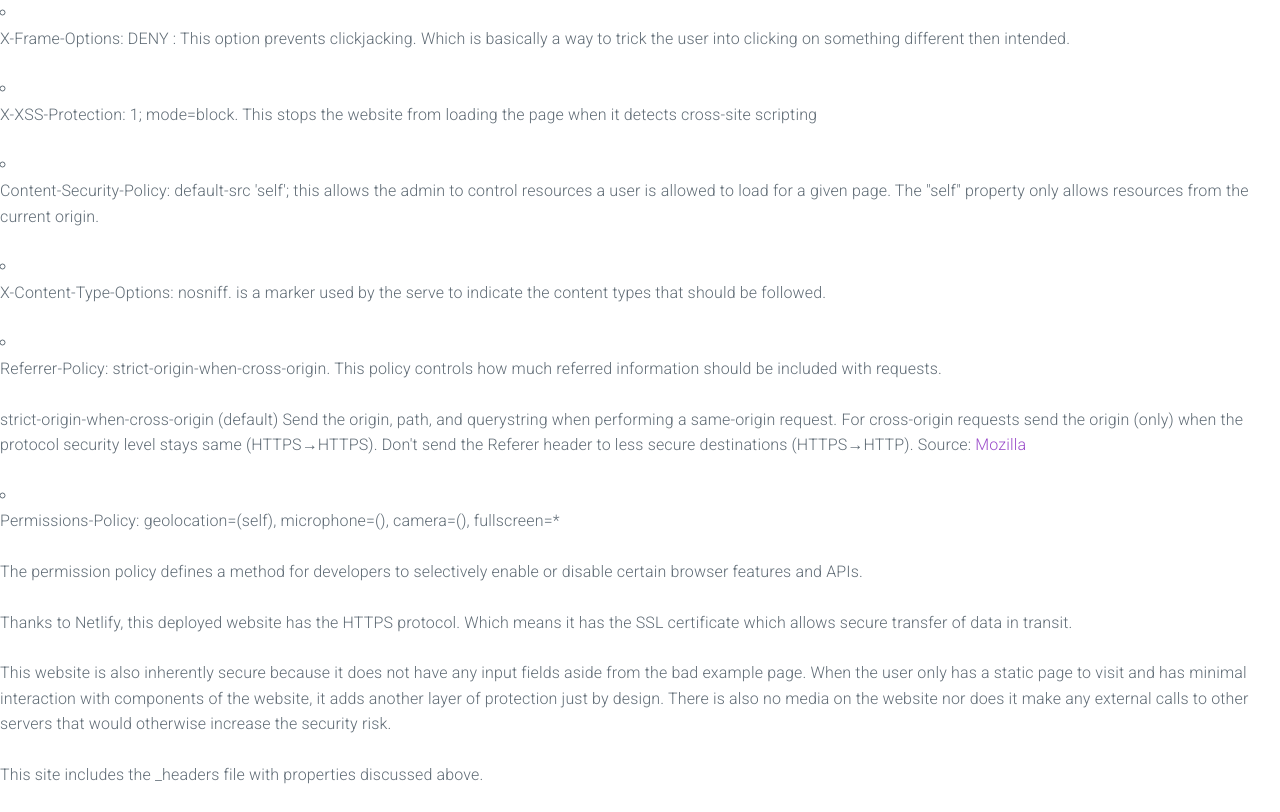
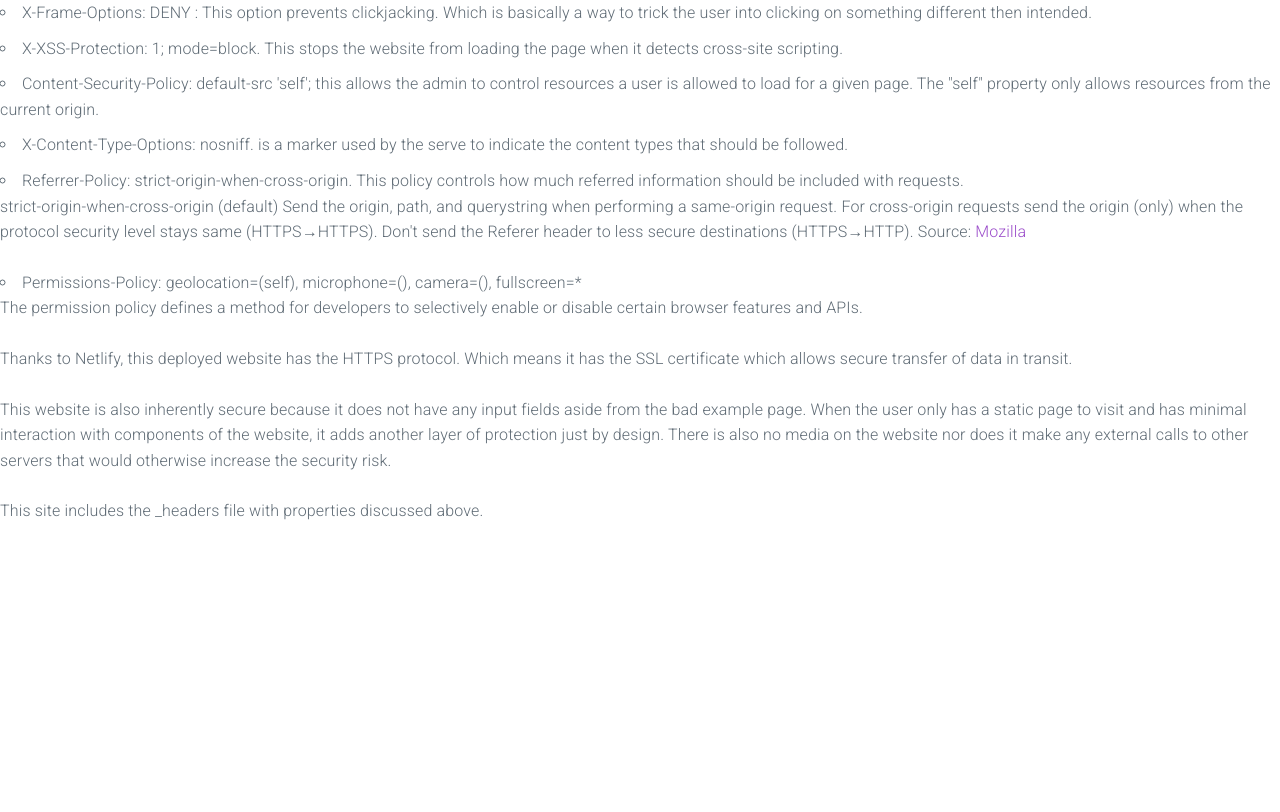
Before and after one commit to m-baqir/MyFirstVite1, a website built with Vite: page hellovite/security/index.html in a window 1280 px wide. Built offline with nearby package versions, Linux system fonts and the light colour scheme.

Commit message:
Update index.html

```diff
--- a/hellovite/security/index.html
+++ b/hellovite/security/index.html
@@ -14,24 +14,24 @@
 <body>
     <ul>
         <li>
-            <p>X-Frame-Options: DENY : This option prevents clickjacking. Which is basically a way to trick the user
-                into clicking on something different then intended.</p>
+            X-Frame-Options: DENY : This option prevents clickjacking. Which is basically a way to trick the user into
+            clicking on something different then intended.
         </li>
         <li>
-            <p>X-XSS-Protection: 1; mode=block. This stops the website from loading the page when it detects cross-site
-                scripting</p>
+            X-XSS-Protection: 1; mode=block. This stops the website from loading the page when it detects cross-site
+            scripting.
         </li>
         <li>
-            <p>Content-Security-Policy: default-src 'self'; this allows the admin to control resources a user is allowed
-                to load for a given page. The "self" property only allows resources from the current origin.</p>
+            Content-Security-Policy: default-src 'self'; this allows the admin to control resources a user is allowed to
+            load for a given page. The "self" property only allows resources from the current origin.
         </li>
         <li>
-            <p>X-Content-Type-Options: nosniff. is a marker used by the serve to indicate the content types that should
-                be followed.</p>
+            X-Content-Type-Options: nosniff. is a marker used by the serve to indicate the content types that should be
+            followed.
         </li>
         <li>
-            <p>Referrer-Policy: strict-origin-when-cross-origin. This policy controls how much referred information
-                should be included with requests.</p>
+            Referrer-Policy: strict-origin-when-cross-origin. This policy controls how much referred information should
+            be included with requests.
             <p>strict-origin-when-cross-origin (default)
                 Send the origin, path, and querystring when performing a same-origin request. For cross-origin requests
                 send the origin (only) when the protocol security level stays same (HTTPS→HTTPS). Don't send the Referer
@@ -39,7 +39,7 @@
                     href="https://developer.mozilla.org/en-US/docs/Web/HTTP/Headers/Referrer-Policy">Mozilla</a></p>
         </li>
         <li>
-            <p>Permissions-Policy: geolocation=(self), microphone=(), camera=(), fullscreen=*</p>
+            Permissions-Policy: geolocation=(self), microphone=(), camera=(), fullscreen=*
             <p>The permission policy defines a method for developers to selectively enable or disable certain browser
                 features and APIs.</p>
         </li>
```
